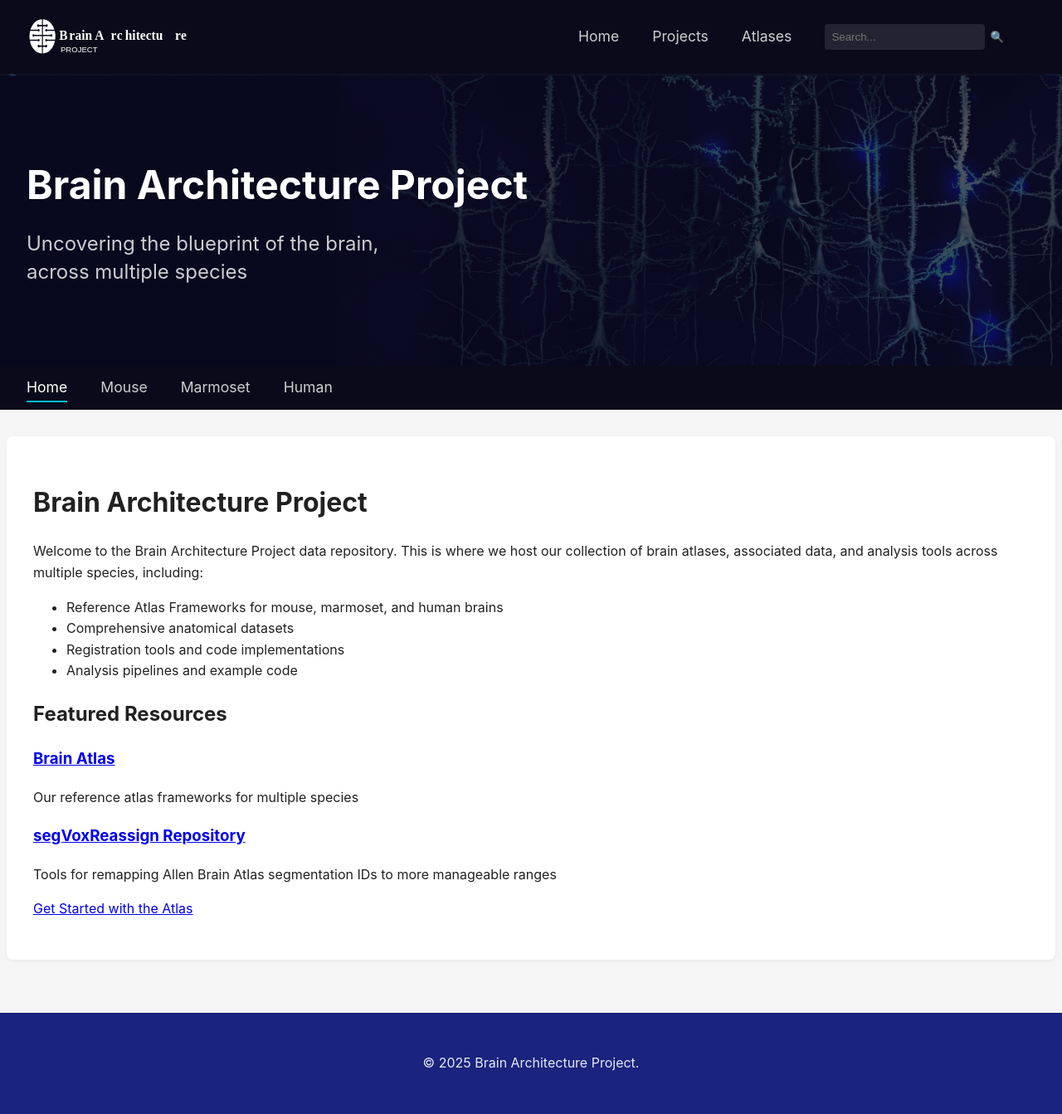
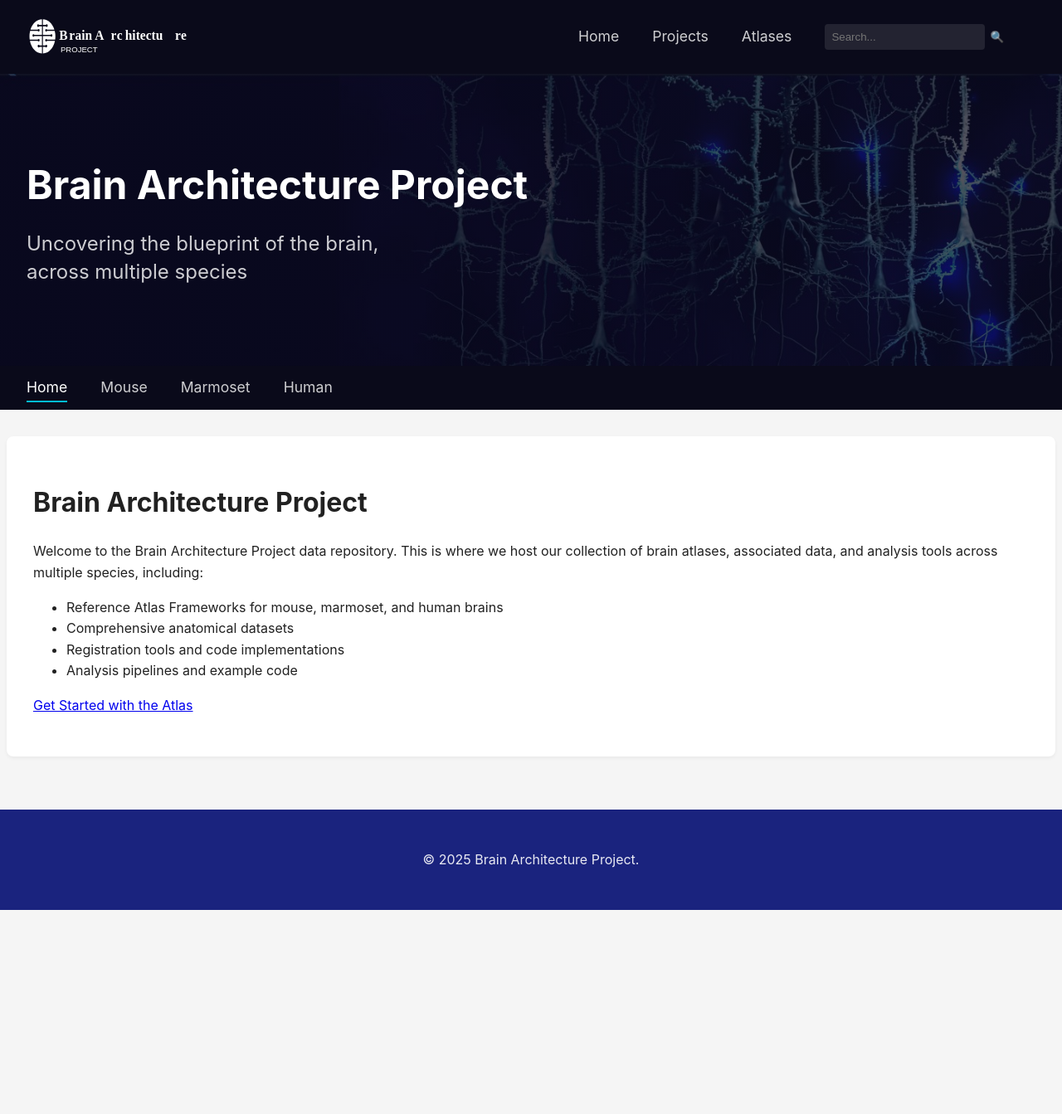
Before and after one commit to ppmitra/BAPDataAndCode, a Jekyll site: the page built from index.md, in a window 1280 px wide. Shown: the whole page at 83% size. Built offline with Jekyll 4.4.1, drawn with Linux system fonts in a browser that asks for light colours; comment, search, counter and statistics services are not loaded; after the commit the page ends 1097 px from its top, so only the background shows below that.

Commit message:
Refactor index.md by removing the Featured Resources section and adding a new Data Processing Tools section in mouse.md, enhancing resource organization and accessibility.

```diff
--- a/index.md
+++ b/index.md
@@ -12,12 +12,4 @@ Welcome to the Brain Architecture Project data repository. This is where we host
 - Registration tools and code implementations
 - Analysis pipelines and example code
 
-## Featured Resources
-
-### [Brain Atlas](/pages/atlas)
-Our reference atlas frameworks for multiple species
-
-### [segVoxReassign Repository](/pages/segvoxreassign)
-Tools for remapping Allen Brain Atlas segmentation IDs to more manageable ranges
-
 [Get Started with the Atlas](/pages/atlas)
```
Also changed, not shown: pages/mouse.md (+5 -0 lines).
